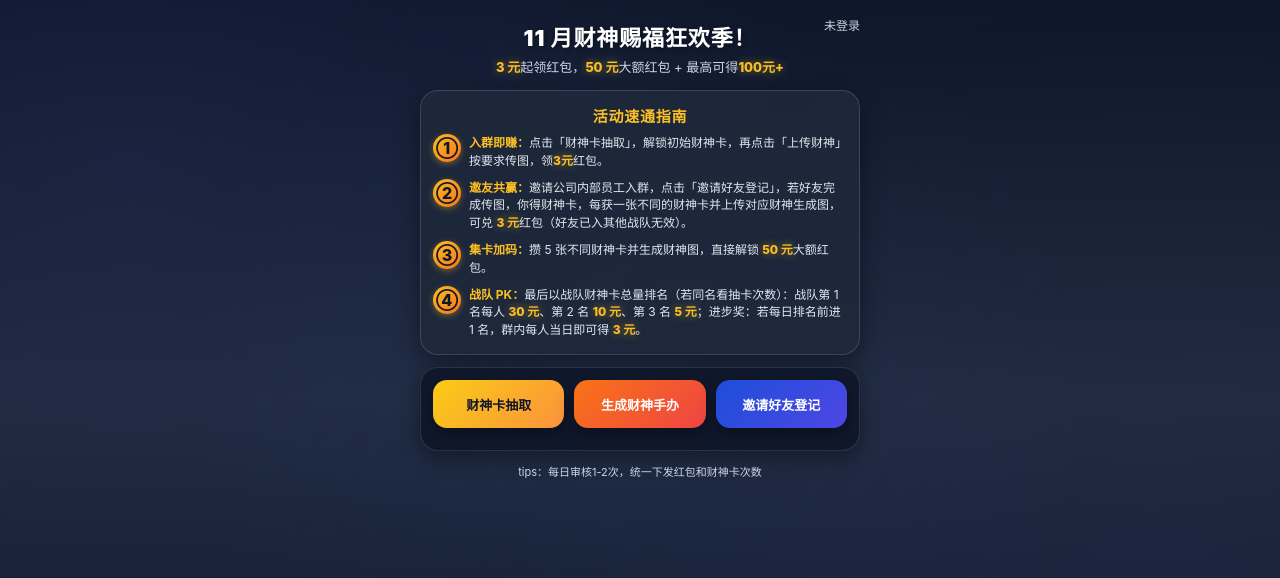
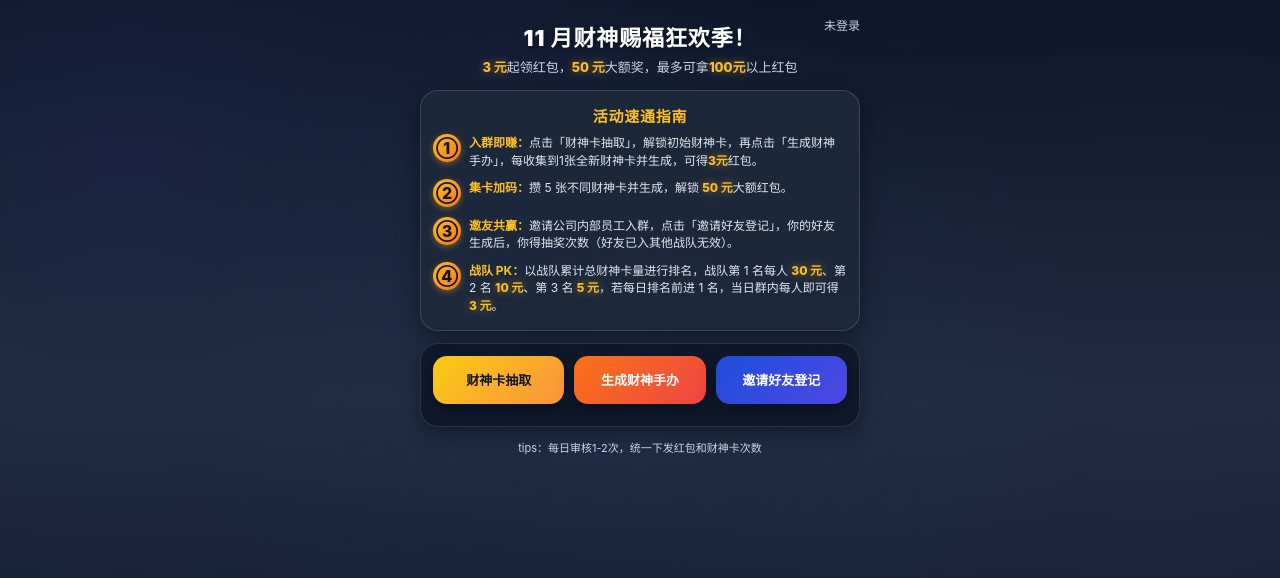
Before and after one commit to fammerhat/card-lottery, a Flask app: page / in a window 1280 px wide. Shown: the top 578 px of the page. Run offline with Flask 3, Linux system fonts and the light colour scheme; data that the repository does not hold is empty; some libraries are stand-ins or nearby versions.

Commit message:
优化活动页文案和登录按钮文案

```diff
--- a/templates/landing.html
+++ b/templates/landing.html
@@ -416,7 +416,7 @@
       </div>
       {% endif %}
       <div class="title">11 月财神赐福狂欢季！</div>
-      <div class="subtitle"><span class="money">3 元</span>起领红包，<span class="money">50 元</span>大额红包 + 最高可得<span class="money">100元+</span></div>
+      <div class="subtitle"><span class="money">3 元</span>起领红包，<span class="money">50 元</span>大额奖，最多可拿<span class="money">100元</span>以上红包</div>
     </div>
 
     <div class="guide-section">
@@ -424,25 +424,25 @@
       <div class="step">
         <div class="step-number">①</div>
         <div class="step-content">
-          <strong>入群即赚：</strong>点击「财神卡抽取」，解锁初始财神卡，再点击「上传财神」按要求传图，领<span class="money">3元</span>红包。
+          <strong>入群即赚：</strong>点击「财神卡抽取」，解锁初始财神卡，再点击「生成财神手办」，每收集到1张全新财神卡并生成，可得<span class="money">3元</span>红包。
         </div>
       </div>
       <div class="step">
         <div class="step-number">②</div>
         <div class="step-content">
-          <strong>邀友共赢：</strong>邀请公司内部员工入群，点击「邀请好友登记」，若好友完成传图，你得财神卡，每获一张不同的财神卡并上传对应财神生成图，可兑 <span class="money">3 元</span>红包（好友已入其他战队无效）。
+          <strong>集卡加码：</strong>攒 5 张不同财神卡并生成，解锁 <span class="money">50 元</span>大额红包。
         </div>
       </div>
       <div class="step">
         <div class="step-number">③</div>
         <div class="step-content">
-          <strong>集卡加码：</strong>攒 5 张不同财神卡并生成财神图，直接解锁 <span class="money">50 元</span>大额红包。
+          <strong>邀友共赢：</strong>邀请公司内部员工入群，点击「邀请好友登记」，你的好友生成后，你得抽奖次数（好友已入其他战队无效）。
         </div>
       </div>
       <div class="step">
         <div class="step-number">④</div>
         <div class="step-content">
-          <strong>战队 PK：</strong>最后以战队财神卡总量排名（若同名看抽卡次数）：战队第 1 名每人 <span class="money">30 元</span>、第 2 名 <span class="money">10 元</span>、第 3 名 <span class="money">5 元</span>；进步奖：若每日排名前进 1 名，群内每人当日即可得 <span class="money">3 元</span>。
+          <strong>战队 PK：</strong>以战队累计总财神卡量进行排名，战队第 1 名每人 <span class="money">30 元</span>、第 2 名 <span class="money">10 元</span>、第 3 名 <span class="money">5 元</span>，若每日排名前进 1 名，当日群内每人即可得 <span class="money">3 元</span>。
         </div>
       </div>
     </div>
--- a/templates/user_login.html
+++ b/templates/user_login.html
@@ -157,7 +157,7 @@
         {% endif %}
       </div>
 
-      <button type="submit" class="button">开始抽卡</button>
+      <button type="submit" class="button">登录</button>
 
       {% if error %}
       <div class="error">{{ error }}</div>
```
